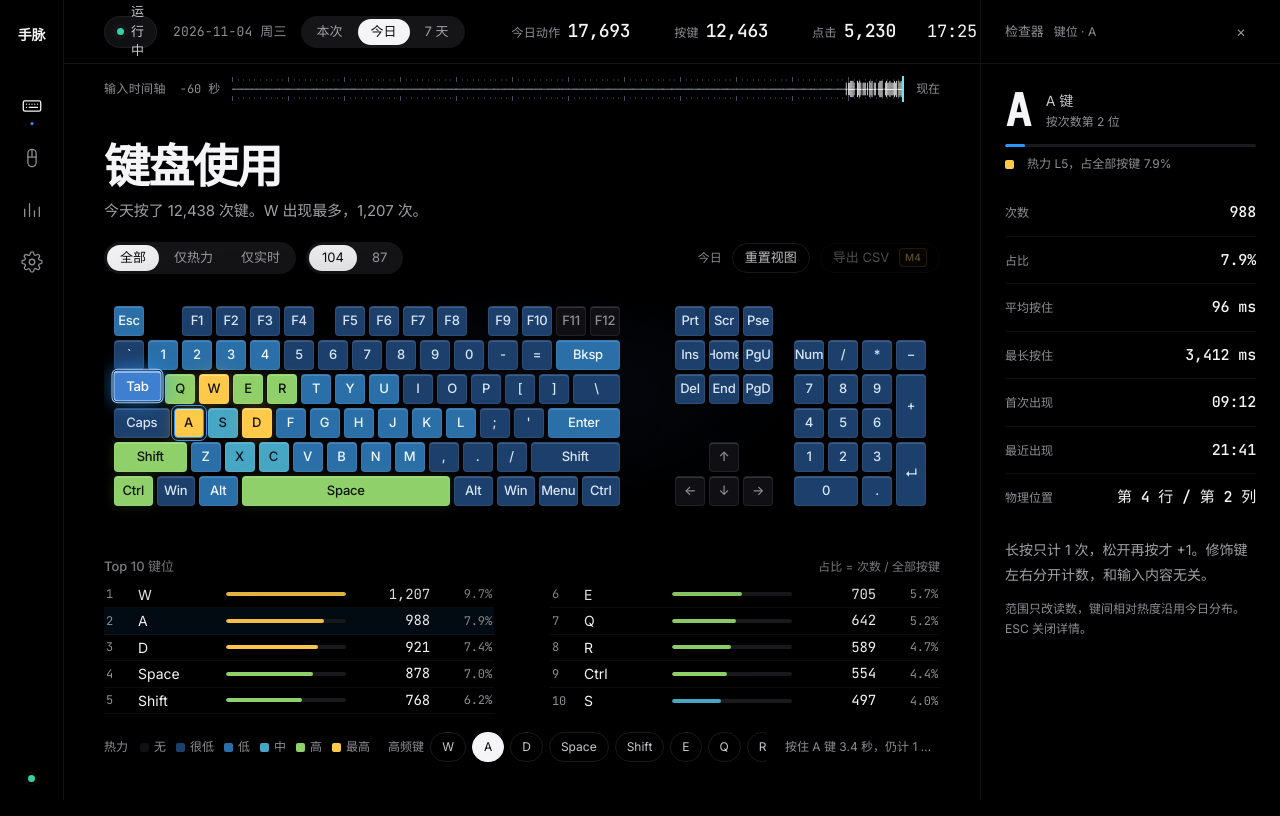
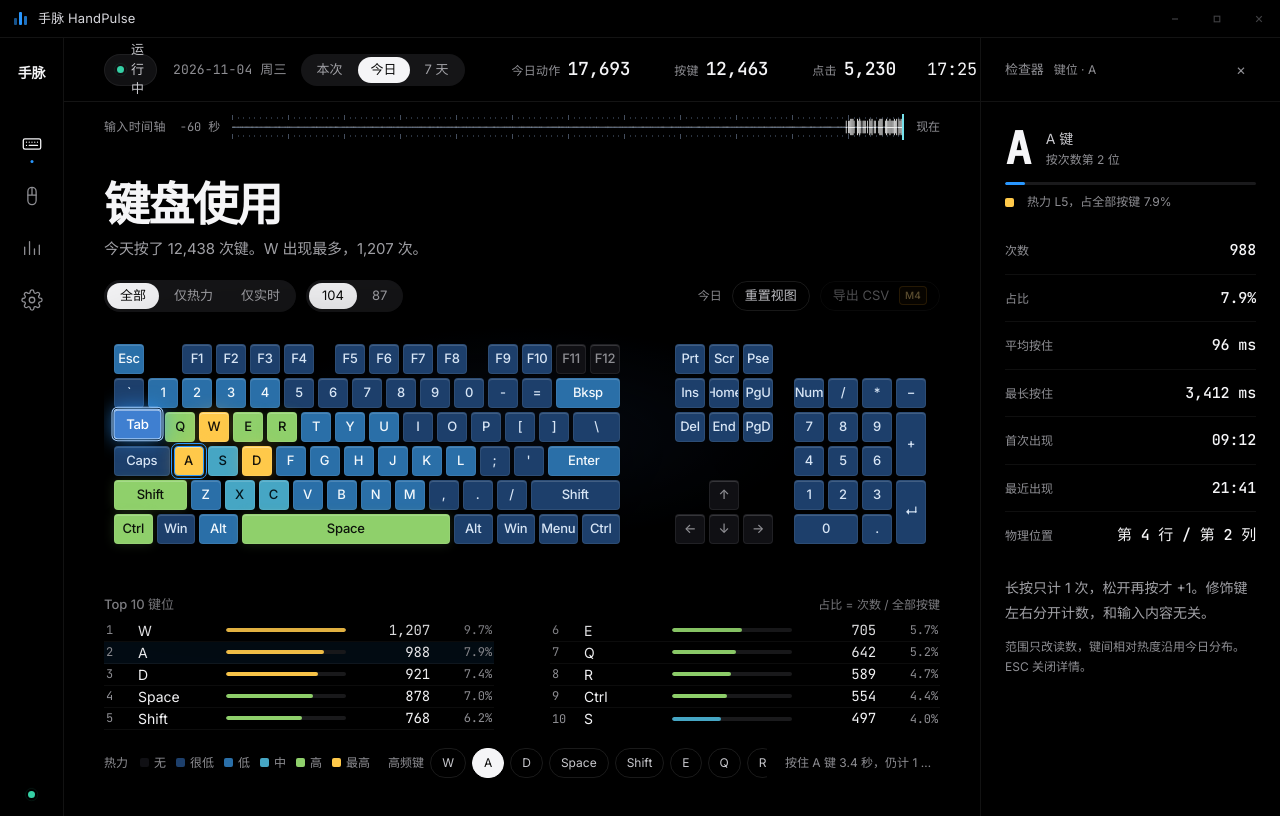
Before and after one commit to HuoHanDu/HandPulse, a React (Vite) app in the folder app/: page /#/keyboard in a window 1280 px wide. Built offline with nearby package versions, Linux system fonts and the light colour scheme.

Commit message:
feat(shell): custom in-app windows titlebar

```diff
--- a/app/src-tauri/tauri.conf.json
+++ b/app/src-tauri/tauri.conf.json
@@ -19,6 +19,7 @@
         "minWidth": 1100,
         "minHeight": 720,
         "resizable": true,
+        "decorations": false,
         "center": true,
         "theme": "Dark",
         "backgroundColor": "#000000",
--- a/app/src/App.tsx
+++ b/app/src/App.tsx
@@ -6,9 +6,9 @@ import { startLive } from './ipc/live';
 import { getDataVersion, isTauri } from './ipc/client';
 import { clearPageDataCache } from './state/usePageData';
 import { Rail } from './shell/Rail';
-import { Transport } from './shell/Transport';
-import { LiveTape } from './shell/LiveTape';
+import { Transport } from './shell/Transport';import { LiveTape } from './shell/LiveTape';
 import { Inspector } from './shell/Inspector';
+import { TitleBar } from './shell/TitleBar';
 import { KeyboardPage } from './pages/KeyboardPage';
 import { MousePage } from './pages/MousePage';
 import { StatsPage } from './pages/StatsPage';
@@ -134,6 +134,7 @@ export default function App() {
 
   return (
     <AppContext.Provider value={{ state, dispatch }}>
+      <TitleBar />
       <div className="app" id="app">
         <Rail />
         <main className="main">
--- /dev/null
+++ b/app/src/shell/TitleBar.tsx
@@ -0,0 +1,75 @@
+import { useEffect, useState, type MouseEvent } from 'react';
+import { getCurrentWindow } from '@tauri-apps/api/window';
+import { isTauri } from '../ipc/client';
+
+const win = isTauri ? getCurrentWindow() : null;
+
+export function TitleBar() {
+  const [max, setMax] = useState(false);
+
+  useEffect(() => {
+    if (!win) return;
+    let alive = true;
+    const sync = () => {
+      win.isMaximized().then(v => { if (alive) setMax(v); }).catch(() => {});
+    };
+    sync();
+    const un = win.onResized(sync);
+    return () => {
+      alive = false;
+      un.then(fn => fn());
+    };
+  }, []);
+
+  const onDrag = (e: MouseEvent<HTMLDivElement>) => {
+    if (!win || e.button !== 0) return;
+    if ((e.target as HTMLElement).closest('button')) return;
+    e.preventDefault();
+    if (e.detail === 2) void win.toggleMaximize();
+    else void win.startDragging();
+  };
+
+  return (
+    <div className="titlebar" id="titlebar" onMouseDown={onDrag}>
+      <div className="tb-brand">
+        <span className="tb-mark" aria-hidden="true"><i /><i /><i /></span>
+        <span className="tb-name">手脉 HandPulse</span>
+      </div>
+      <div className="tb-spacer" />
+      <div className="tb-controls" aria-label="窗口控制">
+        <button
+          className="tb-btn"
+          type="button"
+          aria-label="最小化"
+          title="最小化"
+          disabled={!win}
+          onClick={() => void win?.minimize()}
+        >
+          <svg viewBox="0 0 10 10" width="10" height="10" aria-hidden="true"><path d="M2 5h6" stroke="currentColor" strokeWidth="1.2" /></svg>
+        </button>
+        <button
+          className="tb-btn"
+          type="button"
+          aria-label={max ? '还原' : '最大化'}
+          title={max ? '还原' : '最大化'}
+          disabled={!win}
+          onClick={() => void win?.toggleMaximize()}
+        >
+          {max
+            ? <svg viewBox="0 0 10 10" width="10" height="10" aria-hidden="true"><path d="M3 3h4v4H3zM4 3V2h4v4H7" fill="none" stroke="currentColor" strokeWidth="1.1" /></svg>
+            : <svg viewBox="0 0 10 10" width="10" height="10" aria-hidden="true"><rect x="2.2" y="2.2" width="5.6" height="5.6" fill="none" stroke="currentColor" strokeWidth="1.1" /></svg>}
+        </button>
+        <button
+          className="tb-btn tb-close"
+          type="button"
+          aria-label="关闭"
+          title="关闭"
+          disabled={!win}
+          onClick={() => void win?.close()}
+        >
+          <svg viewBox="0 0 10 10" width="10" height="10" aria-hidden="true"><path d="M2.2 2.2l5.6 5.6M7.8 2.2L2.2 7.8" stroke="currentColor" strokeWidth="1.2" /></svg>
+        </button>
+      </div>
+    </div>
+  );
+}
--- a/app/src/styles/index.css
+++ b/app/src/styles/index.css
@@ -2,6 +2,7 @@
 @import './tokens.css';
 @import './base.css';
 @import './shell.css';
+@import './titlebar.css';
 @import './keyboard.css';
 @import './mouse.css';
 @import './stats.css';
--- a/app/src/styles/shell.css
+++ b/app/src/styles/shell.css
@@ -1,4 +1,4 @@
-.app{display:grid;grid-template-columns:56px minmax(0,1fr) var(--insp);height:100vh}
+.app{display:grid;grid-template-columns:56px minmax(0,1fr) var(--insp);height:calc(100vh - var(--titlebar-h))}
 /* ---------- rail ---------- */
 .rail{
   background:#06070a;border-right:1px solid var(--line);
--- /dev/null
+++ b/app/src/styles/titlebar.css
@@ -0,0 +1,27 @@
+/* 自绘 Windows 标题栏（decorations:false） */
+.titlebar{
+  position:relative;z-index:20;height:var(--titlebar-h);
+  display:flex;align-items:center;background:#000;
+  border-bottom:1px solid rgba(255,255,255,.075);
+  user-select:none;-webkit-user-select:none;
+  padding-left:14px;
+}
+.tb-brand{display:flex;align-items:center;gap:9px;min-width:0}
+.tb-mark{display:inline-flex;align-items:flex-end;gap:2px;height:13px;width:15px}
+.tb-mark i{display:block;width:3px;border-radius:1px;background:#2997ff}
+.tb-mark i:nth-child(1){height:7px;opacity:.55}
+.tb-mark i:nth-child(2){height:13px}
+.tb-mark i:nth-child(3){height:9px;opacity:.75}
+.tb-name{font-size:13px;color:#d7d7dc;letter-spacing:.01em;white-space:nowrap}
+.tb-spacer{flex:1 1 auto;height:100%}
+.tb-controls{display:flex;align-items:stretch;height:100%}
+.tb-btn{
+  width:42px;height:100%;display:grid;place-items:center;
+  color:#b9b9c0;background:transparent;border-radius:0;
+  transition:background .12s ease,color .12s ease;
+}
+.tb-btn:hover{background:rgba(255,255,255,.09);color:#fff}
+.tb-btn:active{background:rgba(255,255,255,.14)}
+.tb-btn:disabled{opacity:.35;cursor:not-allowed}
+.tb-close:hover{background:#e5484d;color:#fff}
+.tb-close:active{background:#c93c41}
--- a/app/src/styles/tokens.css
+++ b/app/src/styles/tokens.css
@@ -32,4 +32,5 @@
   --text:#f5f5f7; --text-2:#c7c7cc; --text-3:#8e8e93; --text-4:#8e8e93;
   --accent:#2997ff; --accent-soft:#9ccaff; --accent-dim:rgba(41,151,255,.12);
   --insp:300px; --keylabel:13px;
+  --titlebar-h:38px;
 }
```
Also changed, not shown: app/src-tauri/capabilities/default.json (+10 -1 lines).
